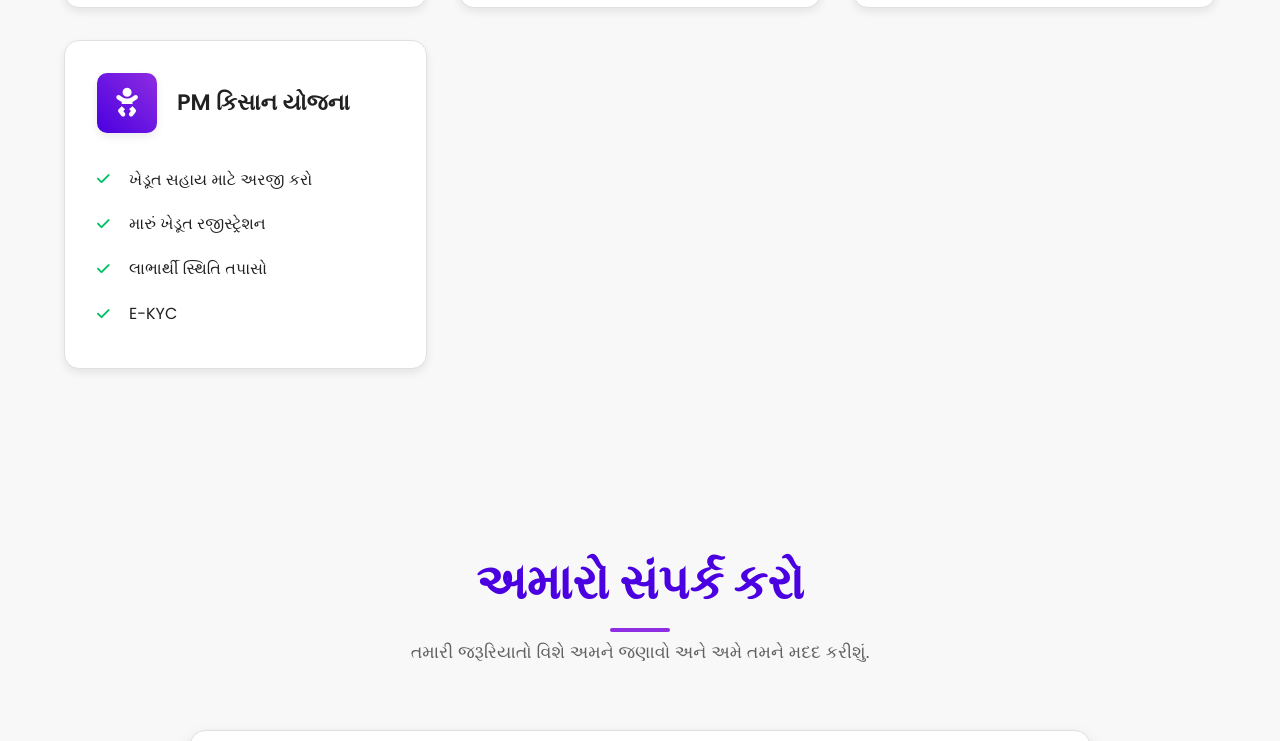
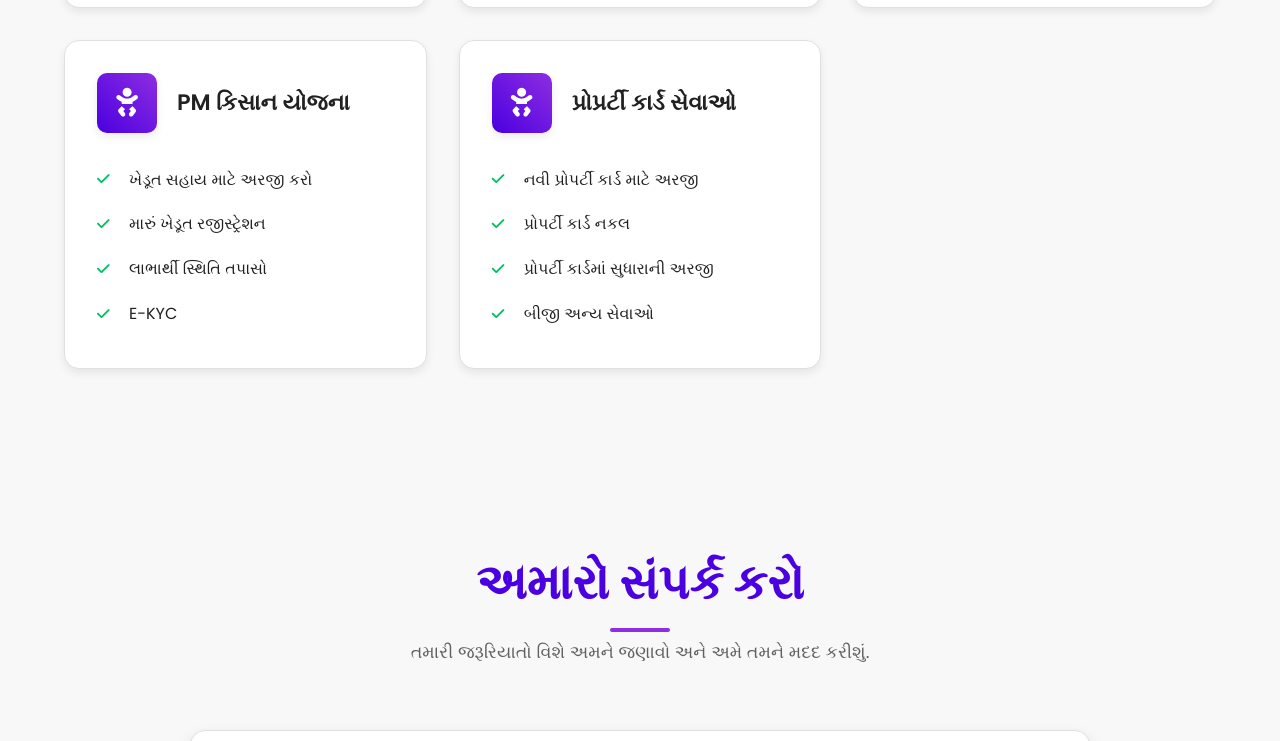
Before and after one commit to harshkothari12/JVS1, a plain HTML site: page index.html in a window 1280 px wide. Shown: the part 3340-4081 px from the top of the page. Drawn offline with Linux system fonts and the light colour scheme.

Commit message:
Update index.html

```diff
--- a/index.html
+++ b/index.html
@@ -851,6 +851,18 @@
                         <li>E-KYC</li>
                     </ul>
                 </div>
+                 <div class="service-card">
+                    <div class="service-header">
+                        <div class="service-icon"><i class="fas fa-baby"></i></div>
+                        <h3 class="service-title">પ્રોપ્રર્ટી કાર્ડ સેવાઓ</h3>
+                    </div>
+                    <ul class="service-list">
+                        <li> નવી પ્રોપર્ટી કાર્ડ માટે અરજી</li>
+                        <li> પ્રોપર્ટી કાર્ડ નકલ</li>
+                        <li>પ્રોપર્ટી કાર્ડમાં સુધારાની અરજી </li>
+                        <li> બીજી અન્ય સેવાઓ </li>
+                    </ul>
+                </div>
             </div>
         </div>
     </section>
```
